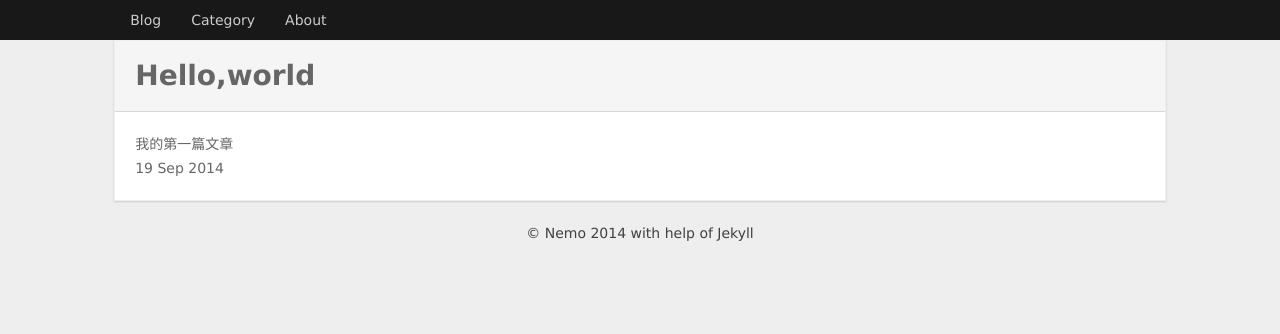
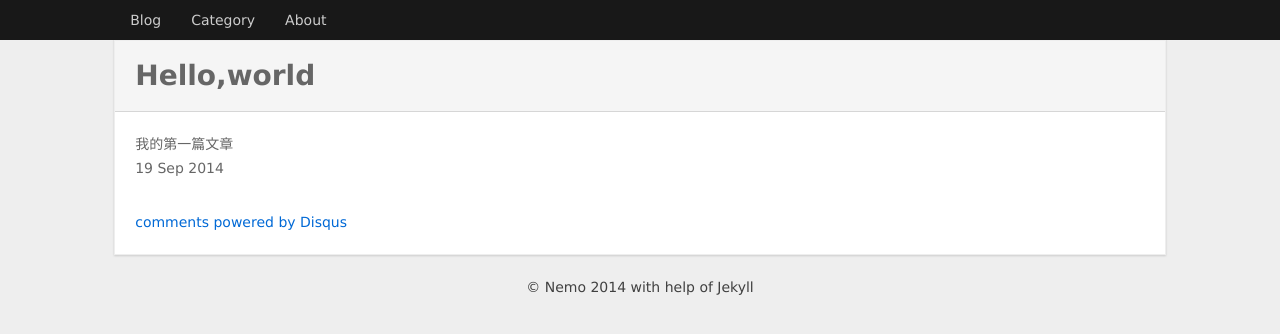
Before and after one commit to Caesor/caesor.github.io, a Jekyll site: the page built from _posts/2014-09-19-hello_world.html, in a window 1280 px wide. Shown: the top 334 px of the page. Built offline with Jekyll 4.4.1, drawn with Linux system fonts in a browser that asks for light colours; nearby versions of some CDN libraries; library files that are not in the unit come from our copies; comment, search, counter and statistics services are not loaded.

Commit message:
add disques to blog

```diff
--- /dev/null
+++ b/_layouts/blog.html
@@ -0,0 +1,67 @@
+<!DOCTYPE html>
+<html>
+<head>
+	<title>{{ page.title }}</title>
+	<meta http-equiv="Content-Type" content="text/html; charset=UTF-8">
+  	<meta name="viewport" content="width=device-width, initial-scale=1" />
+	<meta name="keywords" content="" />
+	<meta name="description" content="" />
+	<link type="text/css" rel="stylesheet" href="{{ site.baseurl }}/css/common.css">
+	<link type="text/css" rel="stylesheet" href="{{ site.baseurl }}/css/layout.css">
+	<link type="text/css" rel="stylesheet" href="{{ site.baseurl }}/css/pages.css">
+</head>
+<body class="bg">
+	<header>
+		<ul>
+			<li><a href="{{ site.baseurl }}/">Blog</a></li>
+			<li><a href="{{ site.baseurl }}/category.html">Category</a></li>
+			<li><a href="{{ site.baseurl }}/about.html">About</a></li>
+		</ul>
+	</header>
+	<section class="wall">
+		<section class="nav_font">
+			<h1>{{ page.title }}</h1>
+		</section>
+		<section class="content_part">
+			{{ content }}
+			<p class="cross_line"></p>
+			<!-- Disqus start -->
+			<div id="disqus_thread"></div>
+			<script type="text/javascript">
+				/* * * CONFIGURATION VARIABLES: EDIT BEFORE PASTING INTO YOUR WEBPAGE * * */
+				var disqus_shortname = 'caesor'; // required: replace example with your forum shortname
+
+				/* * * DON'T EDIT BELOW THIS LINE * * */
+				(function() {
+				    var dsq = document.createElement('script'); dsq.type = 'text/javascript'; dsq.async = true;
+				    dsq.src = '//' + disqus_shortname + '.disqus.com/embed.js';
+				    (document.getElementsByTagName('head')[0] || document.getElementsByTagName('body')[0]).appendChild(dsq);
+				})();
+			</script>
+			<noscript>Please enable JavaScript to view the <a href="http://disqus.com/?ref_noscript">comments powered by Disqus.</a></noscript>
+			<a href="http://disqus.com" class="dsq-brlink">comments powered by <span class="logo-disqus">Disqus</span></a>
+			<!-- Disqus end -->
+		</section>
+	</section>
+	<footer>
+		<p>© Nemo 2014 with help of Jekyll</p>
+	</footer>
+	<script type="text/javascript" src="js/jquery-1.8.3.min.js"></script>
+	<script type="text/javascript">
+		$(function(){
+			$('header ul li').removeClass('selected');
+			$('header ul li a').each(function(){
+				if($(this).text() == $('.nav_font h1').text()){
+					$(this).parent().addClass('selected');
+				}
+			})
+			// stretch the background wall to the whole screen
+			if( $(document).height() > $(window).height()){
+				$('.bg').height($(document).height())
+			}else{
+				$('.bg').height($(window).height())
+			}
+		})
+	</script>
+</body>
+</html>
--- a/_posts/2014-09-19-hello_world.html
+++ b/_posts/2014-09-19-hello_world.html
@@ -1,5 +1,5 @@
 ---
-layout: template
+layout: blog
 title: Hello,world
 ---
 <p>我的第一篇文章</p>
--- a/css/layout.css
+++ b/css/layout.css
@@ -10,6 +10,7 @@ header ul li.selected a{color:#fff;}
 .wall{width: 82%;margin: 0 auto;padding-top:40px;border: 1px solid #eee;color:#666666;box-shadow: 0 1px 2px rgba(0,0,0,.15)}
 .nav_font{font-size: 28px;line-height: 30px;background-color: #F5F5F5;border-bottom: 1px solid #D6D6D6;padding: 20px;}
 .content_part{font-size:14px; padding: 20px;background-color: #fff;}
+.cross_line{height: 30px;}
 .content_part a{color:#0069d6;}
 .content_part a:hover{color: #00438a;text-decoration: underline;}
 
```
